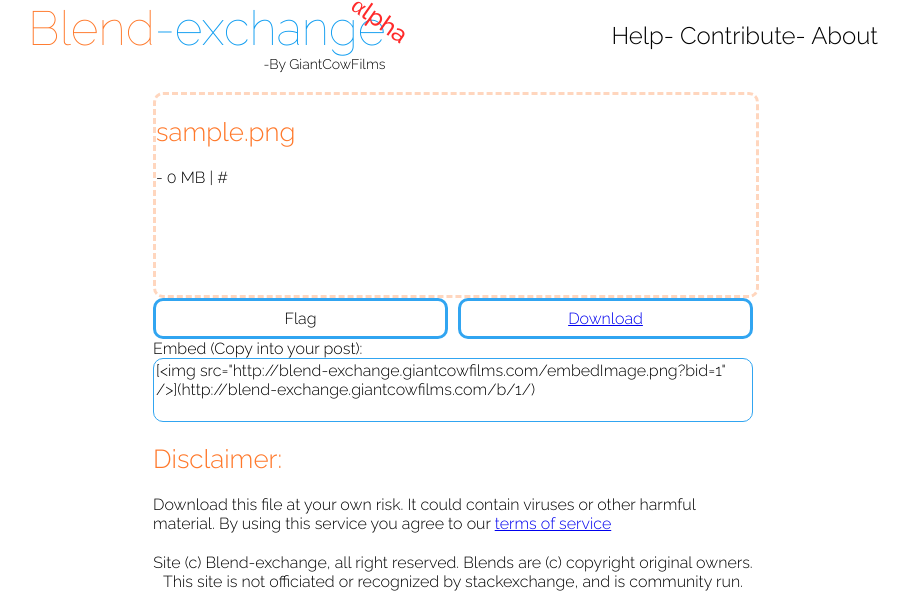
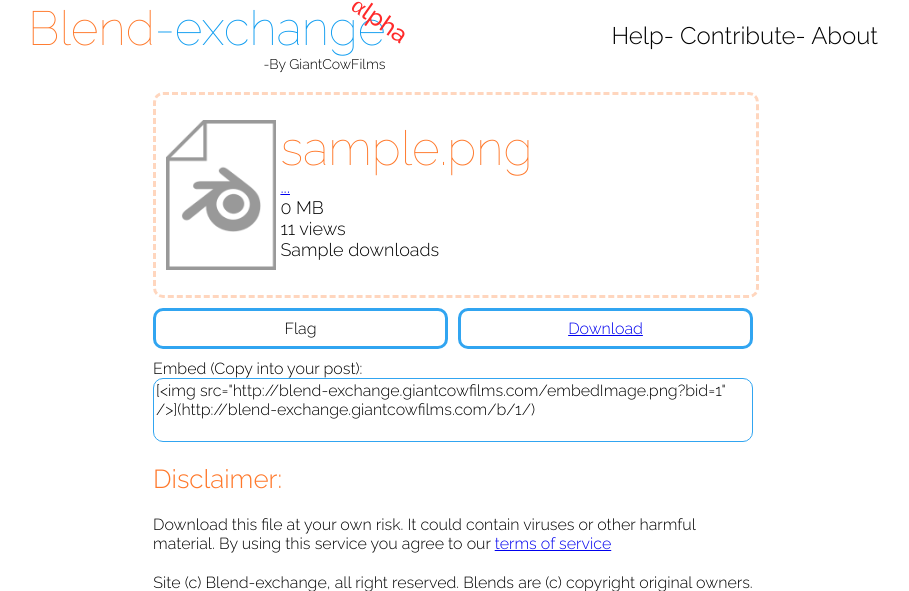
Before and after one commit to GiantCowFilms/Blend-Exchange, a PHP site: page /b/index.php?blendId=1 in a window 1280 px wide. Shown: the top 591 px of the page, without its empty margins (187-1096 px from the left). Run offline with PHP 8.4, Linux system fonts and the light colour scheme; tables that the repository leaves empty or names only in its code hold one stand-in row (values such as "Sample post"); data that the repository does not hold is empty.

Commit message:
Bugfixes and improved file view

```diff
--- a/Blend-exchangePHP/b/index.php
+++ b/Blend-exchangePHP/b/index.php
@@ -5,6 +5,11 @@
     $db = new PDO("mysql:host=".$secretKeys->mysql->host.";dbname=".$secretKeys->mysql->database,$secretKeys->mysql->user,$secretKeys->mysql->password);
     $blendData = $db->query("SELECT `id`, `fileName`, `fileUrl`, `flags`, `views`, `downloads`, `password`, `uploaderIp`, `questionLink`, `fileSize` FROM `blends` WHERE `id`=" . $blendId);
     $blendData = $blendData->fetchAll(PDO::FETCH_ASSOC)["0"];
+    $blendData["views"] = intval($blendData["views"]);
+    $blendData["views"]++;
+    $db->prepare("UPDATE `blends` SET `views`='".$blendData["views"]."' WHERE `id`='".$blendId."'")->execute();
+    $blendId = $db->lastInsertId("Id");
+
     ?>
     <?php include("../parts/header.php"); ?>
 
--- a/Blend-exchangePHP/d/index.php
+++ b/Blend-exchangePHP/d/index.php
@@ -34,6 +34,10 @@
     $blendData = $db->query("SELECT `id`, `fileName`, `fileUrl`, `flags`, `views`, `downloads`, `password`, `uploaderIp`, `questionLink` FROM `blends` WHERE `id`=" . $blendId);
     $blendData = $blendData->fetchAll(PDO::FETCH_ASSOC)["0"];
 
+    $blendData["downloads"] = intval($blendData["downloads"]);
+    $blendData["downloads"]++;
+    $db->prepare("UPDATE `blends` SET `downloads`='".$blendData["downloads"]."' WHERE `id`='".$blendId."'")->execute();
+
     $request = new Google_Http_Request($blendData["fileUrl"], 'GET', null, null);
     $SignhttpRequest = $client->getAuth()->sign($request);
     $httpRequest = $client->getIo()->makeRequest($SignhttpRequest);
--- a/Blend-exchangePHP/finish/index.php
+++ b/Blend-exchangePHP/finish/index.php
@@ -2,11 +2,11 @@
     <?php
     //Get information from form
     $questionUrl = $_GET["url"];
-    if(!preg_match('/http:\/\/blender.stackexchange.com\/questions\/[0-9]+\/[a-z-#0-9]+$/',$questionUrl)){
+    if(!preg_match('/http:\/\/blender.stackexchange.com\/questions\/[0-9]+\/[a-z-#0-9\/]+$/',$questionUrl)){
         echo "Invalid url";
         exit;
     };
-    $password =$_GET["password"];
+    $password = $_GET["password"];
 
     //Get file
     //$blob = file_get_contents("../document.txt");
@@ -65,6 +65,8 @@
     $blendData["fileName"] = $_FILES['file']["name"];
     $blendData["questionLink"] = $questionUrl;
     $blendData["fileSize"] = $dataSize;
+    $blendData["views"] = 0;
+    $blendData["downloads"] = 0;
     ?>
     <?php include("../parts/header.php"); ?>
     <?php include("../parts/downloadPage.php"); ?>
--- a/Blend-exchangePHP/help/index.php
+++ b/Blend-exchangePHP/help/index.php
@@ -2,10 +2,12 @@
     <?php include("../parts/header.php"); ?>
         <div id="uploadContainer">
             <h1>Help:</h1>
-            <h2>How do I edit or delete my .blend</h2>>
+            <h2>How do I edit or delete my .blend</h2>
             If you entered a password and still have it you can do that as soon as the feature is added.
             <h2>I clicked on the upload box nothing happend!</h2>
             That is a known issue... I'm working to fix it
+            <h2>I clicked upload and it said invalid question</h2>
+            You need to copy and paste the URL from the question into the text area. Be sure to get the full url with the http and everything. We do this to make it easier to check for abuse.
         </div>
         <?php include("../parts/footer.php"); ?>
         <script src="jquery.js"></script>
--- a/Blend-exchangePHP/main.css
+++ b/Blend-exchangePHP/main.css
@@ -40,7 +40,10 @@
     margin-top: 10px;
     margin-bottom: 10px;
 }
-
+/*layout styles*/
+.bodyStack {
+    margin-bottom: 10px;
+}
 
 /*Logo styles*/
 #logo {
@@ -133,6 +136,20 @@
 #uploadArea {
     margin: 20px;
 }
+/*Blend file display*/
+.blendDisplayIcon {
+    height: 150px;
+    margin-top: 25px;
+    margin-left: 10px;
+    vertical-align: top;
+}
+.blendDisplayTitle {
+    font-size: 48px;
+    margin: 0;
+    font-weight: 100;
+}
+
+/*misc*/
 #embedCode {
     width: 100%;
     height: 64px;
--- a/Blend-exchangePHP/parts/downloadPage.php
+++ b/Blend-exchangePHP/parts/downloadPage.php
@@ -1,22 +1,30 @@
         <div id="uploadContainer">
-            <div id="uploadTarget">
-                        <h2>
-                            <?php echo $blendData["fileName"] ?>
-                        </h2>
-                        <span>
-                             - <?php echo round(intval($blendData["fileSize"])/1000000, 1, PHP_ROUND_HALF_UP); ?> MB | <?php echo $blendData["questionLink"] ?>
-                        </span>
+            <div id="uploadTarget" class="bodyStack">
+                        <img class="blendDisplayIcon" src="/blenderFileIcon.png"/>
+                        <div style="width: 420px; display: inline-block; margin-top: 25px;">
+                            <h2 class="blendDisplayTitle">
+                                <?php echo $blendData["fileName"] ?>
+                            </h2>
+                            <span style="font-size: 18px;">
+                                 <a href="<?php echo $blendData["questionLink"] ?>"><?php echo substr($blendData["questionLink"], 7, 45); ?>...</a>
+                                <br />
+                                <?php echo round(intval($blendData["fileSize"])/1000000, 1, PHP_ROUND_HALF_UP); ?> MB
+                                <br />
+                                <?php echo $blendData["views"] ?> views <br />
+                                <?php echo $blendData["downloads"] ?> downloads
+                            </span>
+                        </div>
             </div>
-            <div id="uploadOptions">
+            <div class="bodyStack">
                 <div id="flagBtn" class="btnBlue" style="width: 289px; display: inline-block;">
                     Flag
-                </div><div id="upload" class="btnBlue" style="width: 289px; margin-left: 10px; display: inline-block;">
+                </div><div id="downloadFile" class="btnBlue" style="width: 289px; margin-left: 10px; display: inline-block;">
                     <a href="/d/<?php echo $blendData["id"] ?>/<?php echo $blendData["fileName"] ?>">Download</a>
                 </div>
             </div>
             <?php include("flagForm.php"); ?>
             <div>Embed (Copy into your post):</div>
-            <textarea id="embedCode" class="txtBlue">[<img src="http://blend-exchange.giantcowfilms.com/embedImage.png?bid=<?php echo $blendData["id"] ?>" />](http://blend-exchange.giantcowfilms.com/b/<?php echo $blendId; ?>/)</textarea>
+            <textarea id="embedCode" class="txtBlue">[<img src="http://blend-exchange.giantcowfilms.com/embedImage.png?bid=<?php echo $blendData["id"] ?>" />](http://blend-exchange.giantcowfilms.com/b/<?php echo $blendData["id"]; ?>/)</textarea>
             <div id="usageNotice">
                 <h2>
                     Disclaimer:
```
Also changed, not shown: Blend-exchangePHP/index.php (+6 -6 lines), Blend-exchangePHP/blenderFileIcon.png (added), Blend-exchangePHP/blenderLogo.png.
